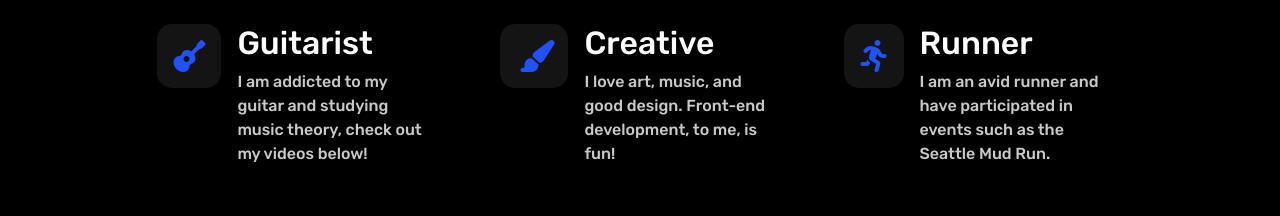
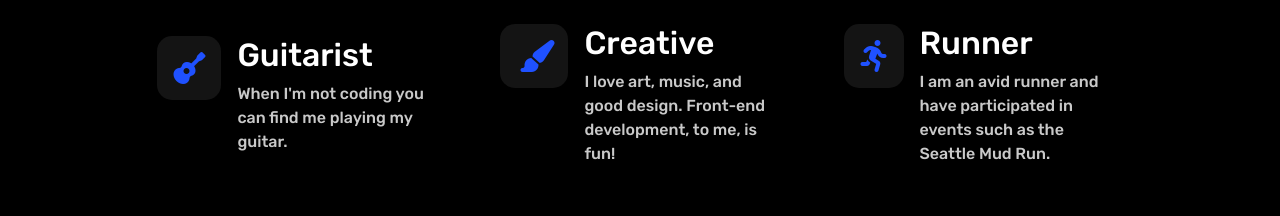
Before and after one commit to ColinJhEdwards/react-portfolio, a React (Create React App) app: page / in a window 1280 px wide. Shown: the part 1778-1994 px from the top of the page. Built offline with nearby package versions, Linux system fonts and the light colour scheme.

Commit message:
removed guitar section on home page

```diff
--- a/src/components/OtherSkills.js
+++ b/src/components/OtherSkills.js
@@ -13,10 +13,7 @@ const OtherSkills = () => {
           </div>
           <div className="text">
             <h2>Guitarist</h2>
-            <p>
-              I am addicted to my guitar and studying music theory, check out my
-              videos below!
-            </p>
+            <p>When I'm not coding you can find me playing my guitar.</p>
           </div>
         </div>
 
--- a/src/components/Skills.js
+++ b/src/components/Skills.js
@@ -59,7 +59,8 @@ const Skills = () => {
             >
               <h2>&#60;React&#62;</h2>
               <h2>&#60;Algorithms&#62;</h2>
-              <h2>&#60;Test Driven Development&#62;</h2>
+              <h2>&#60;Unit Testing&#62;</h2>
+              <h2>&#60;Integration Testing&#62;</h2>
             </motion.div>
           </div>
         </Toggle>
--- a/src/pages/Home.js
+++ b/src/pages/Home.js
@@ -73,9 +73,9 @@ const Home = () => {
       <StyledOtherSkills className="otherSkills">
         <OtherSkills />
       </StyledOtherSkills>
-      <StyledAbout className="about">
+      {/* <StyledAbout className="about">
         <AboutMe />
-      </StyledAbout>
+      </StyledAbout> */}
     </>
   );
 };
```
